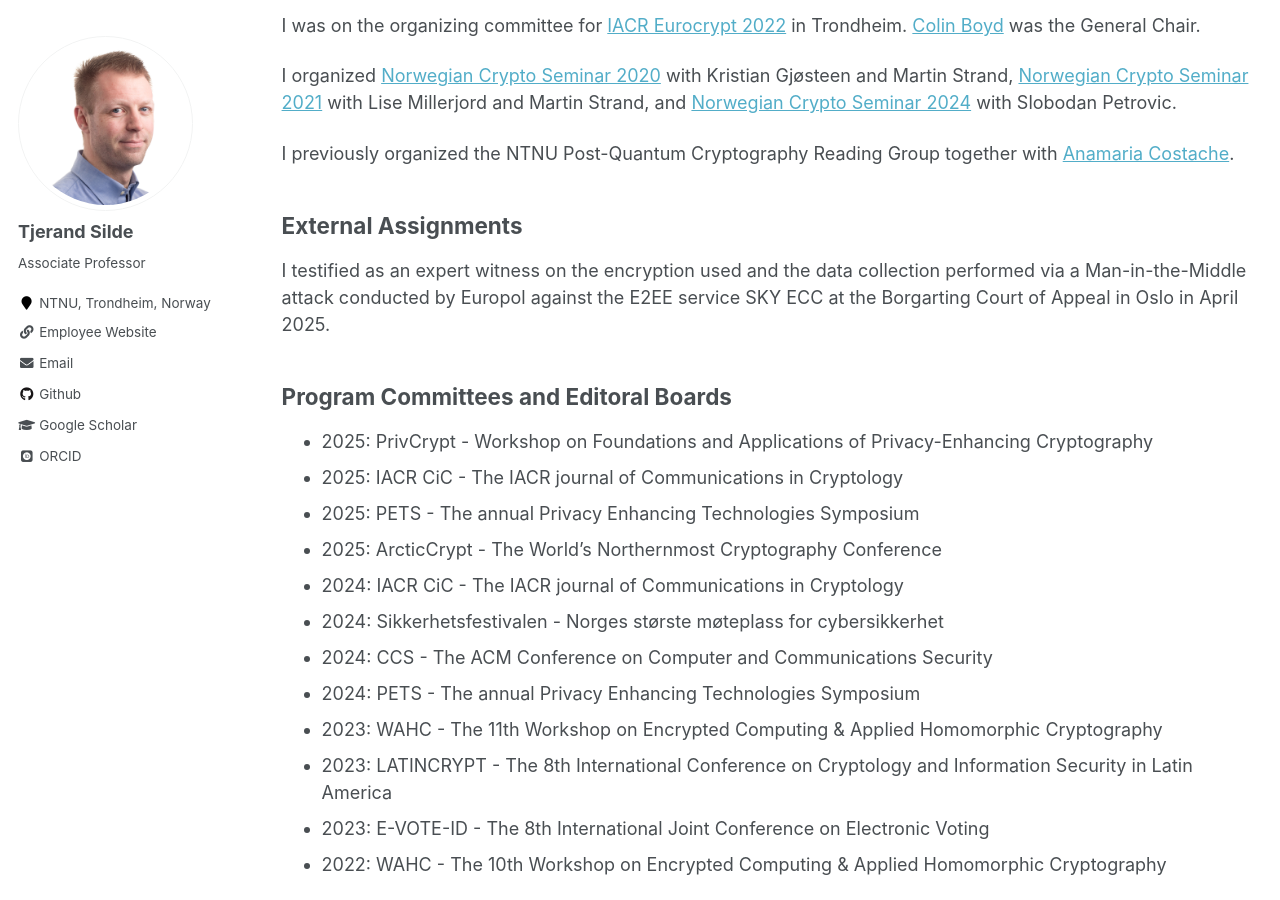
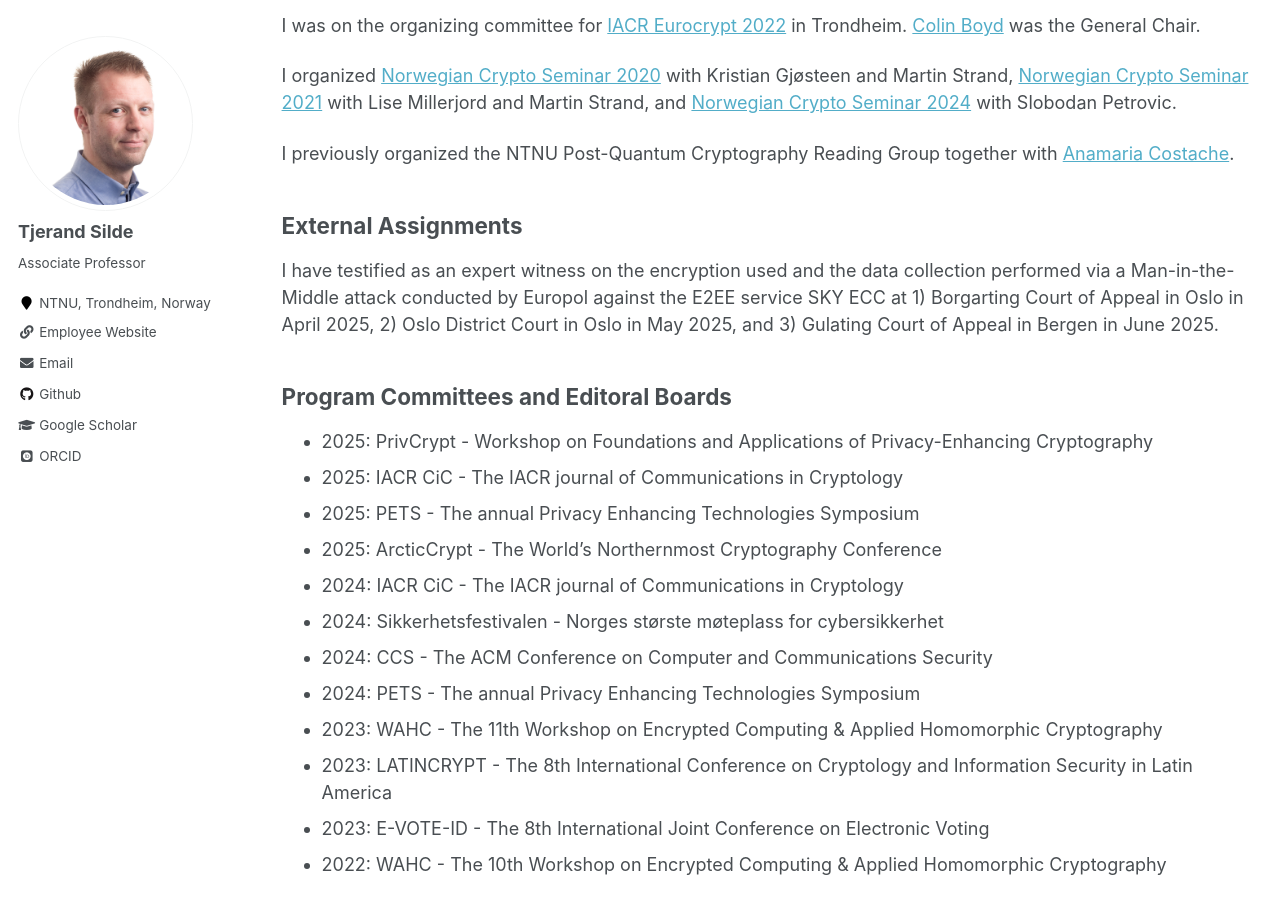
Before and after one commit to tjesi/tjesi.github.io, a Jekyll site: the page built from _pages/service.md, in a window 1280 px wide and 900 px high, scrolled down 505 px. Built offline with Jekyll 4.4.1, drawn with Linux system fonts in a browser that asks for light colours; some web fonts are replaced.

Commit message:
Update service.md

```diff
--- a/_pages/service.md
+++ b/_pages/service.md
@@ -21,8 +21,8 @@
 
 ## External Assignments
 
-I testified as an expert witness on the encryption used and the data collection performed via a Man-in-the-Middle attack
-conducted by Europol against the E2EE service SKY ECC at the Borgarting Court of Appeal in Oslo in April 2025.
+I have testified as an expert witness on the encryption used and the data collection performed via a Man-in-the-Middle attack
+conducted by Europol against the E2EE service SKY ECC at 1) Borgarting Court of Appeal in Oslo in April 2025, 2) Oslo District Court in Oslo in May 2025, and 3) Gulating Court of Appeal in Bergen in June 2025.
 
 ## Program Committees and Editoral Boards
 
```
